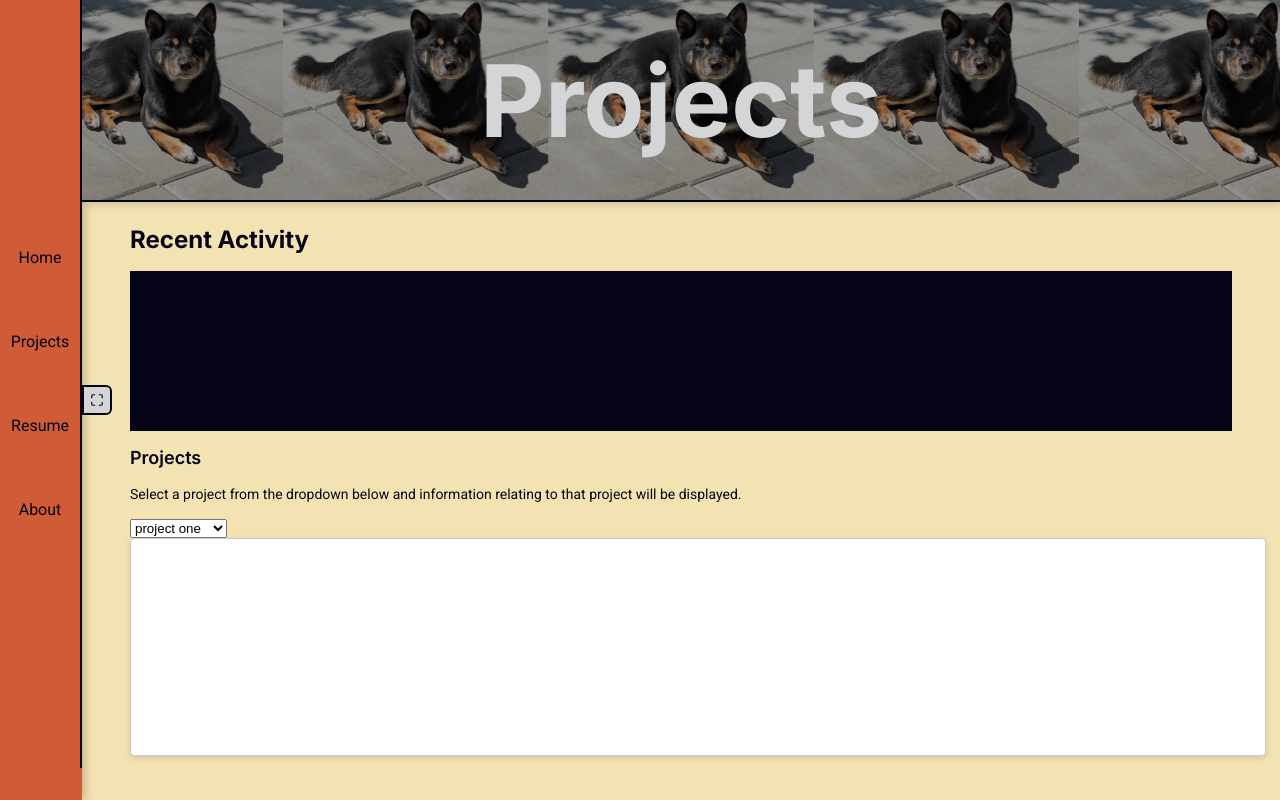
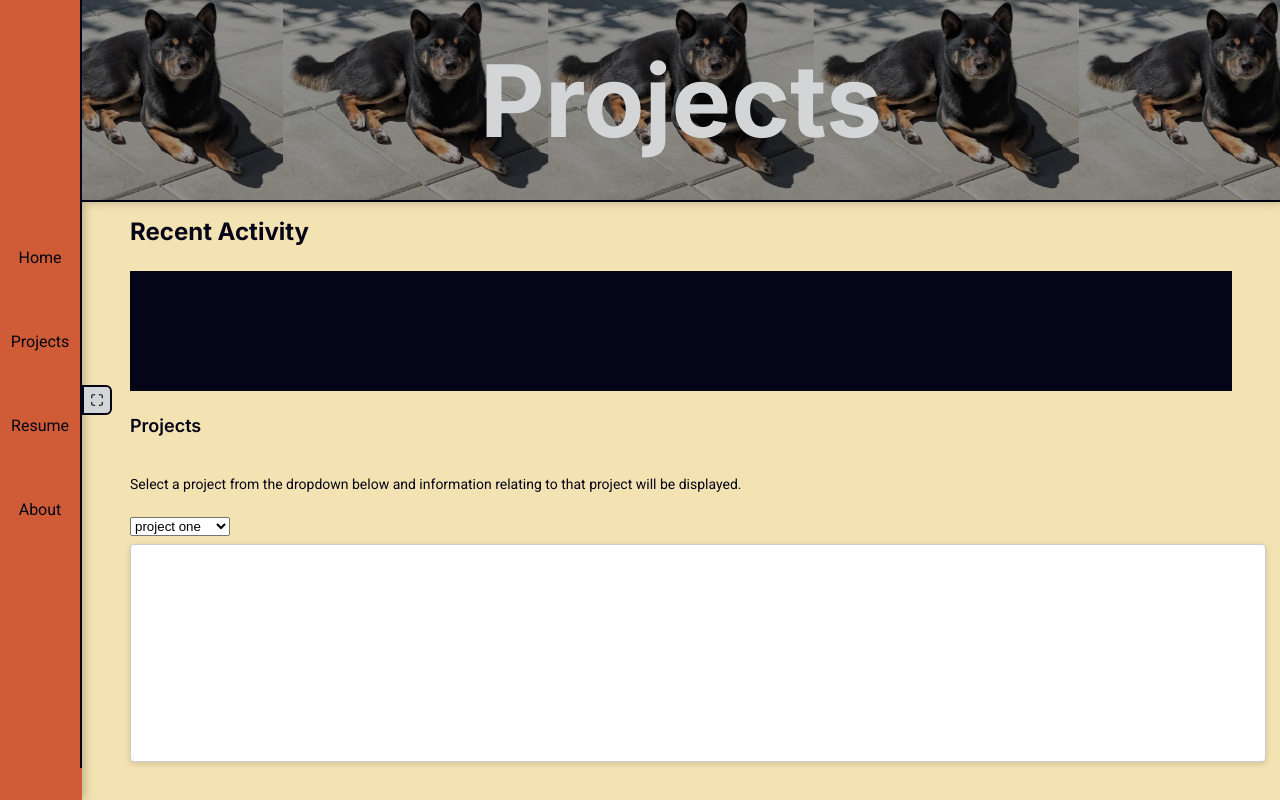
Before and after one commit to bitterhippo/portfolioOne, a React (Vite) app: page /projects in a window 1280 px wide. Built offline with nearby package versions, Linux system fonts and the light colour scheme.

Commit message:
changes the spacing on the projects page to give the dropdown more space

```diff
--- a/src/components/CommitList/styles.tsx
+++ b/src/components/CommitList/styles.tsx
@@ -3,6 +3,6 @@ import { theme } from "../Theme";
 
 export const CommitListContainer = styled.div`
   width: 100%;
-  height: 20vh;
+  height: 15vh;
   background-color: ${theme.colors.background};
 `;
--- a/src/pages/Projects/Projects.tsx
+++ b/src/pages/Projects/Projects.tsx
@@ -29,7 +29,11 @@ export default function Projects() {
           Select a project from the dropdown below and information relating to
           that project will be displayed.
         </StyledBody>
-        <select value={selectedProject} onChange={DropdownChangeHandler}>
+        <select
+          style={{ width: "100px" }}
+          value={selectedProject}
+          onChange={DropdownChangeHandler}
+        >
           {ProjectData.map((item) => {
             return <option value={item.value}>{item.label}</option>;
           })}
--- a/src/pages/styles.tsx
+++ b/src/pages/styles.tsx
@@ -43,7 +43,10 @@ export const Banner = styled.div<{ image: string }>`
 `;
 
 export const PageTextWrapper = styled.div`
-  margin: ${theme.spacing.lg} calc(2 * ${theme.spacing.lg});
+  display: flex;
+  flex-direction: column;
+  margin: 0px calc(2 * ${theme.spacing.lg});
+  gap: ${theme.spacing.sm};
 `;
 
 export const StyledH1 = styled.h1`
```
